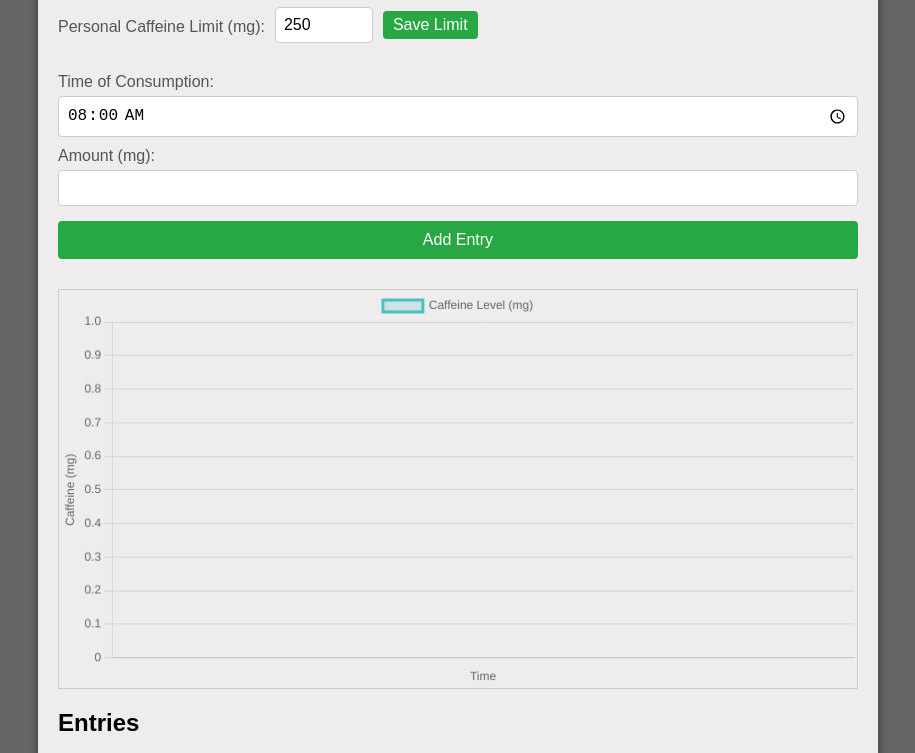
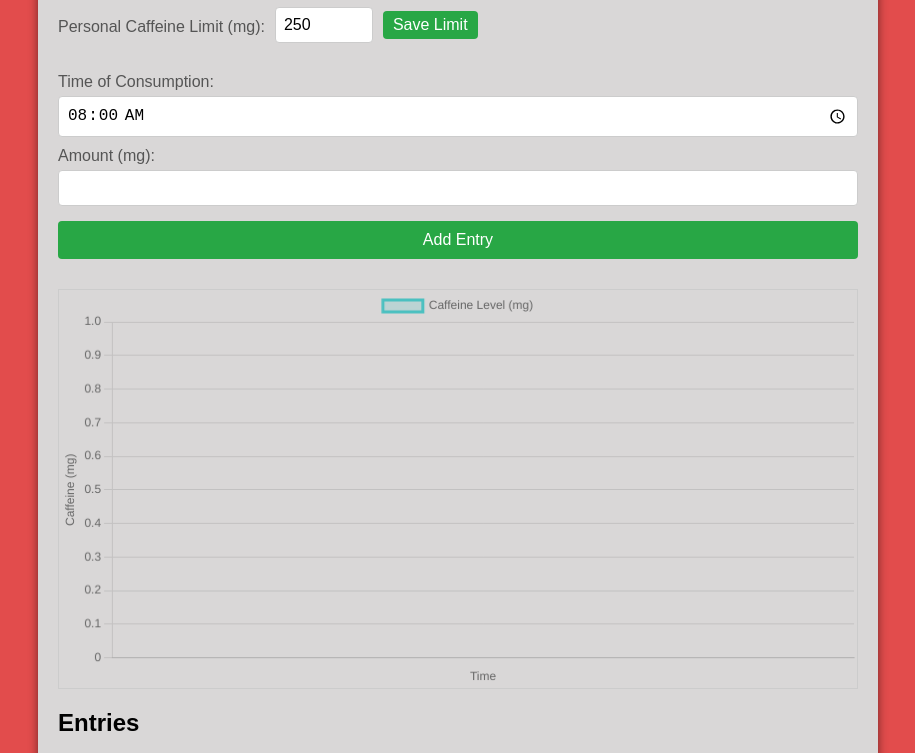
Before and after one commit to austinspringer64/caffeine-tracker, a plain HTML site: page index.html in a window 1280 px wide. Shown: the part 123-876 px from the top of the page, without its empty margins (182-1097 px from the left). Drawn offline with nearby package versions, Linux system fonts and the light colour scheme.

Commit message:
color change

```diff
--- a/styles.css
+++ b/styles.css
@@ -2,7 +2,7 @@
 
 body {
     font-family: Arial, sans-serif;
-    background-color: #666666;
+    background-color: #e24c4c;
     margin: 0;
     padding: 0;
 }
@@ -11,7 +11,7 @@ body {
     max-width: 800px;
     margin: 30px auto;
     padding: 20px;
-    background: #eeecec;
+    background: #d9d7d7;
     border-radius: 12px;
     box-shadow: 0 0 10px rgba(0, 0, 0, 0.5);
 }
```
